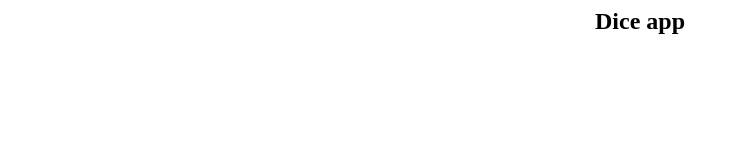
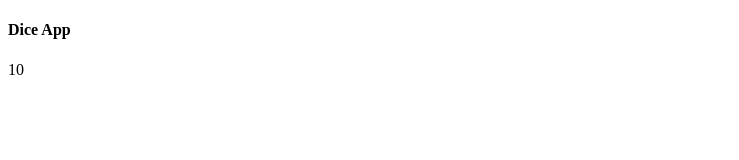
Before and after one commit to brianjenkins26/brianjenkins26.github.io, a plain HTML site: page dice/index.html in a window 1280 px wide. Shown: the whole page, without its empty margins (0-739 px from the left). Drawn offline with Linux system fonts and the light colour scheme.

Commit message:
index file

```diff
--- a/dice/index.html
+++ b/dice/index.html
@@ -1 +1,14 @@
-<center><h2>Dice app</h2></center>
+<!doctype html>
+<head>
+    <meta charset="utf-8">
+    <title>Dice App</title>
+    <link type="stylesheet" href="style.css">
+    <link type="icon" href="../img/die5.png">
+</head>
+<body>
+    <div class="appHolder">
+        <h4>Dice App</h4>
+        <div id="numberHolder">10</div>
+
+    </div>
+</body>
```
